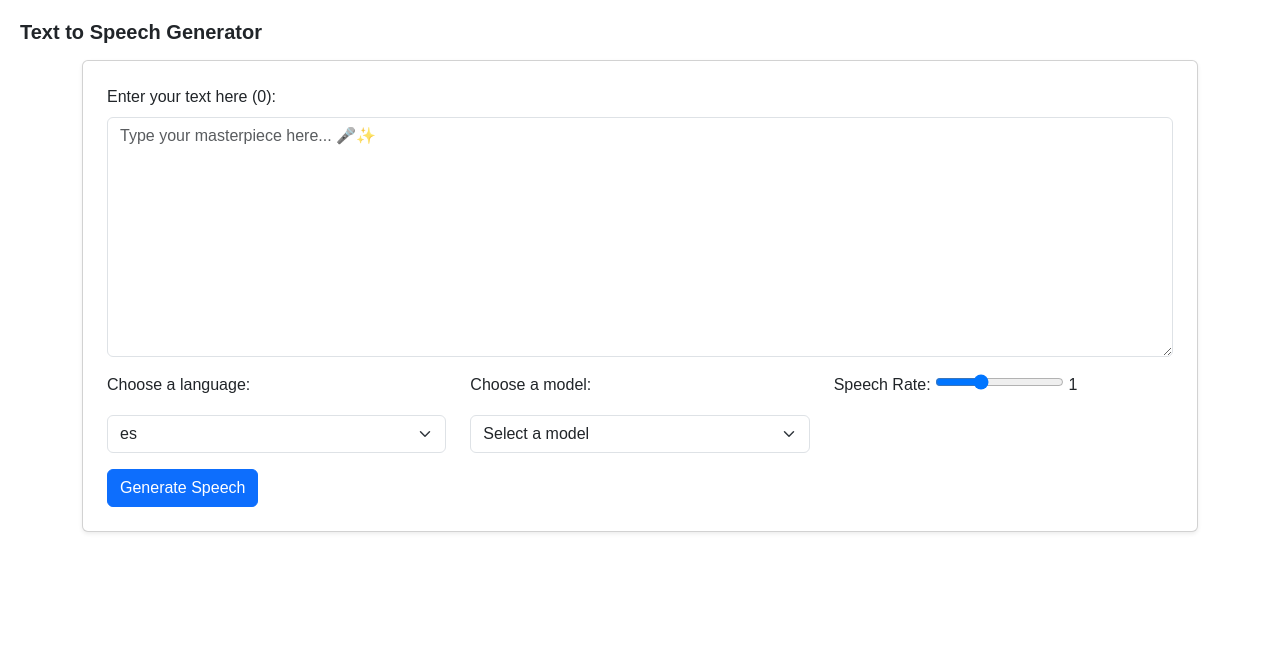
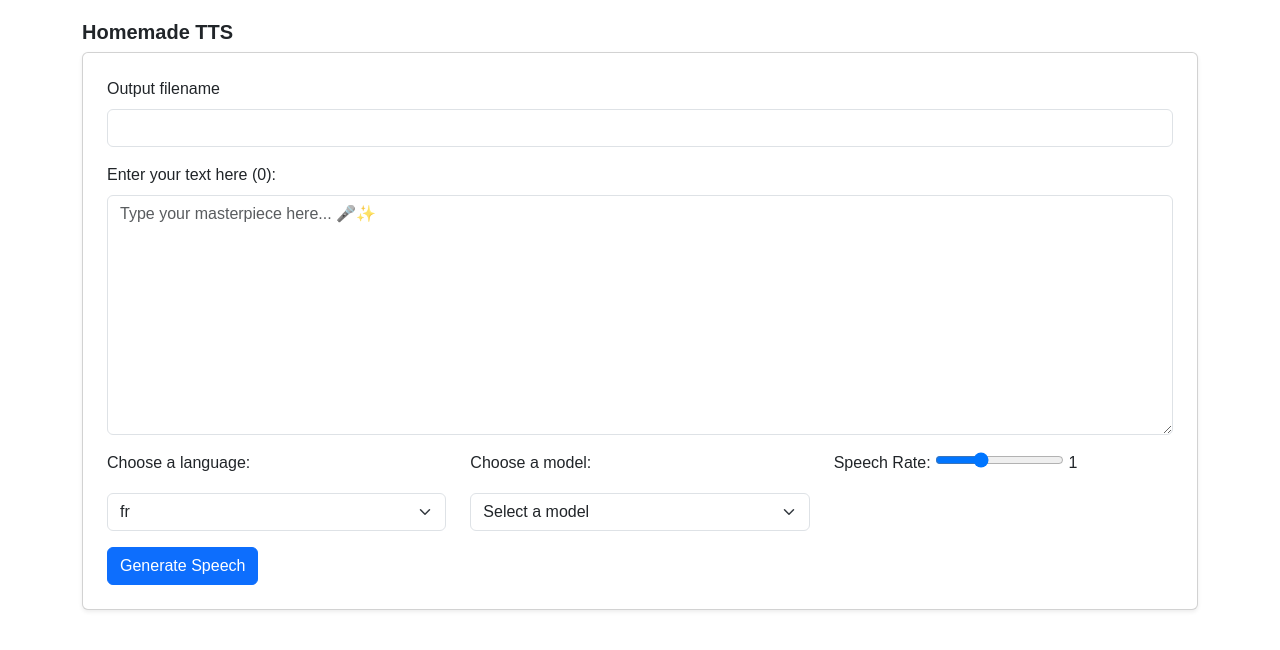
Before and after one commit to Timmyway/book-reader, a Flask app: template app/templates/index.html in a window 1280 px wide. Shown: the top 650 px of the page. Run offline with Flask 3, Linux system fonts and the light colour scheme; the template is opened without the code that fills it, so the values that code supplies are empty; some libraries are stand-ins or nearby versions.

Commit message:
feat: Add filename field for custom output audio file names and implement unit tests with pytest

```diff
--- a/app/routes.py
+++ b/app/routes.py
@@ -16,14 +16,14 @@ def serve_audio(filename):
     """Serve the audio file."""
     return send_from_directory('static/audio', filename)
 
-def background_generate_speech(text_to_speech, task_id, text, selected_language, selected_model, rate):
+def background_generate_speech(text_to_speech, task_id, text, selected_language, selected_model, rate, name):
     """Run speech generation in the background and update status."""
 
     # Manually push the app and request context for the background thread
     save_task_status(task_id, "processing")
     try:
         # Process the speech request and save output file path
-        output_file = text_to_speech.process_speech_request(text, selected_language, selected_model, rate)
+        output_file = text_to_speech.process_speech_request(text, selected_language, selected_model, rate, name)
         save_task_status(task_id, "completed")
     except Exception as e:
         save_task_status(task_id, f"failed: {str(e)}")
@@ -52,11 +52,12 @@ def generate_speech():
         selected_language = request.form.get("language")
         selected_model = request.form.get("model")
         rate = float(request.form.get("rate", 1.0))  # Default rate is 1.0 if not provided
+        name = request.form.get('name', None)
 
         task_id = str(uuid.uuid4())  # Generate a unique task ID
         with current_app.app_context():  # Pushing app context
             text_to_speech = current_app.config['TEXT_TO_SPEECH']
-            thread = threading.Thread(target=background_generate_speech, args=(text_to_speech, task_id, text, selected_language, selected_model, rate))
+            thread = threading.Thread(target=background_generate_speech, args=(text_to_speech, task_id, text, selected_language, selected_model, rate, name))
         thread.start()
 
         return jsonify({"task_id": task_id, "status": "Processing in the background..."})
@@ -74,7 +75,7 @@ def check_task_status(task_id):
 
 def get_languages():
     """Return available languages for speech generation."""
-    languages = ['es', 'fr', 'gb', 'us']  # Example list
+    languages = ['fr', 'gb', 'us', 'es']  # Example list
     return jsonify({"languages": languages})
 
 def list_audio_files():
@@ -96,7 +97,6 @@ def list_audio_files():
 
 def serve_audio(filename):
     """Serve the audio file stored in the 'static/audio' directory."""
-    print('===========>', filename)
     audio_dir = os.path.join(current_app.root_path, 'static', 'audio')
     try:
         return send_from_directory(audio_dir, filename)
--- a/app/services/text_to_speech.py
+++ b/app/services/text_to_speech.py
@@ -2,6 +2,7 @@ import os
 import subprocess
 import re
 import unicodedata
+import time
 
 class TextToSpeech:
     def __init__(self, piper_path, models_dir, root_folder):
@@ -19,7 +20,7 @@ class TextToSpeech:
         language_path = os.path.join(self.models_dir, language)
         return [f for f in os.listdir(language_path) if f.endswith('.onnx')]
 
-    def get_safe_filename(self, text, n = 50):
+    def get_safe_filename(self, text, n = 40):
         """Generate a safe, slugified filename based on the input text."""
         # Normalize the text to remove accents
         normalized_text = unicodedata.normalize('NFKD', text[:n]).encode('ascii', 'ignore').decode('ascii')
@@ -30,7 +31,10 @@ class TextToSpeech:
         # Replace spaces with hyphens and convert to lowercase
         safe_text = re.sub(r'\s+', '-', slugified_text).lower()
 
-        return f"static/audio/{safe_text}.wav"
+        # Add timestamp
+        timestamp = int(time.time())
+
+        return f"static/audio/{safe_text}-{timestamp}.wav"
 
     def generate_speech(self, text, model_path, output_file, rate=1.0):
         """Run the Piper executable to generate speech from text."""
@@ -55,14 +59,17 @@ class TextToSpeech:
             print(f"Error in generate_speech: {e}")
             raise
 
-    def process_speech_request(self, text, selected_language, selected_model, rate=1.0):
+    def process_speech_request(self, text, selected_language, selected_model, rate = 1.0, name = None):
         """Process the text-to-speech request and return the output file path."""
         model_path = os.path.join(self.models_dir, selected_language, selected_model)
 
         if not os.path.exists(model_path):
             raise FileNotFoundError(f"Model not found at {model_path}")
 
-        output_file = self.get_safe_filename(text)
+        if name is None:
+            output_file = self.get_safe_filename(text)
+        else:
+            output_file = self.get_safe_filename(name)
         self.generate_speech(text, model_path, output_file, rate)
 
         return output_file
--- a/app/templates/index.html
+++ b/app/templates/index.html
@@ -31,12 +31,22 @@
 </head>
 
 <body x-data="speechApp()" x-init="initialize()">
-    <h1 class="fw-bold fs-5">Text to Speech Generator</h1>
     <div class="container mt-3">
+        <h1 class="fw-bold fs-5">Homemade TTS</h1>
         <div class="card p-4 shadow-sm">
             <form @submit.prevent="generateSpeech">
                 <div class="mb-3">
-                    <label for="text" class="form-label" x-text="`Enter your text here (${text?.length}):`"></label>
+                    <div class="d-flex align-items-center gap-2 mb-2">
+                        <label for="text">Output filename</label>
+                        <button x-show="filename" type="button" class="btn btn-danger btn-sm" @click.prevent="clear('name')">Clear</button>
+                    </div>
+                    <input type="text" class="form-control" x-model="filename">
+                </div>
+                <div class="mb-3">
+                    <div class="d-flex align-items-center gap-2 mb-2">
+                        <label for="text" x-text="`Enter your text here (${text?.length}):`"></label>
+                        <button x-show="text" type="button" class="btn btn-danger btn-sm" @click.prevent="clear('text')">Clear</button>
+                    </div>
                     <textarea
                         id="text" name="text"
                         rows="4"
@@ -121,6 +131,7 @@
                 stats: {
                     wordCount: 0
                 },
+                filename: '',
 
                 async initialize() {
                     await this.loadLanguages();
@@ -164,6 +175,7 @@
                     try {
                         const formData = new FormData(document.querySelector('form'))
                         formData.append('rate', this.rate);  // Append rate value
+                        formData.append('name', this.filename);
 
                         // Send the request to generate speech
                         const response = await fetch('/generate', {
@@ -218,6 +230,19 @@
                         .replace(/\.wav$/, '')       // Remove the file extension
                         .trim()                      // Remove any trailing spaces
                         .replace(/\b\w/g, char => char.toUpperCase()); // Capitalize first letter of each word
+                },
+
+                clear(what) {
+                    switch (what) {
+                        case 'name':
+                            this.filename = '';
+                            break;
+                        case 'text':
+                            this.text = '';
+                            break;
+                        default:
+                            console.warn(`Unknown field: ${field}`);
+                    }
                 }
             };
         }
--- /dev/null
+++ b/pytest.ini
@@ -0,0 +1,2 @@
+[pytest]
+pythonpath = .
```
Also changed, not shown: app/tests/test_text_to_speech.py (added, +57 -0 lines).
